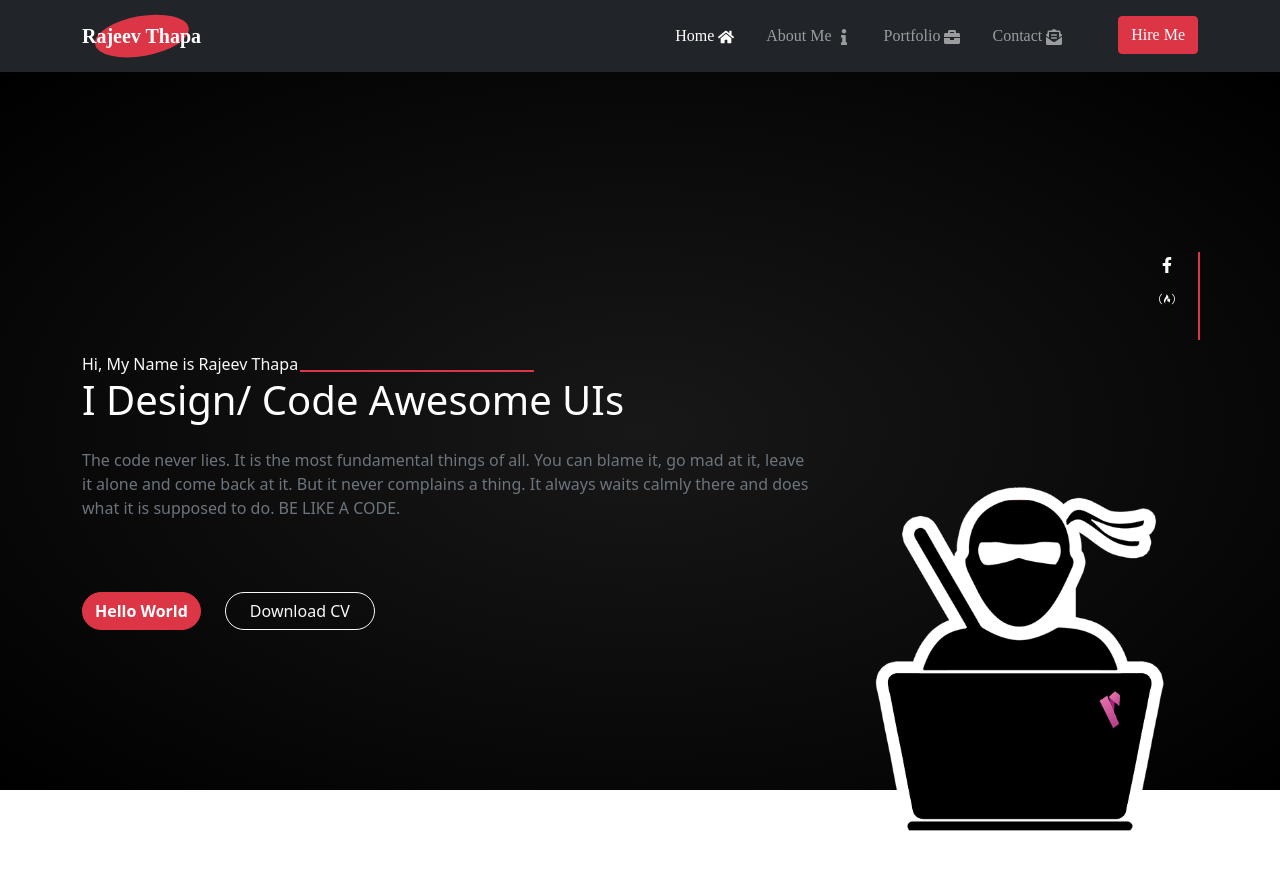
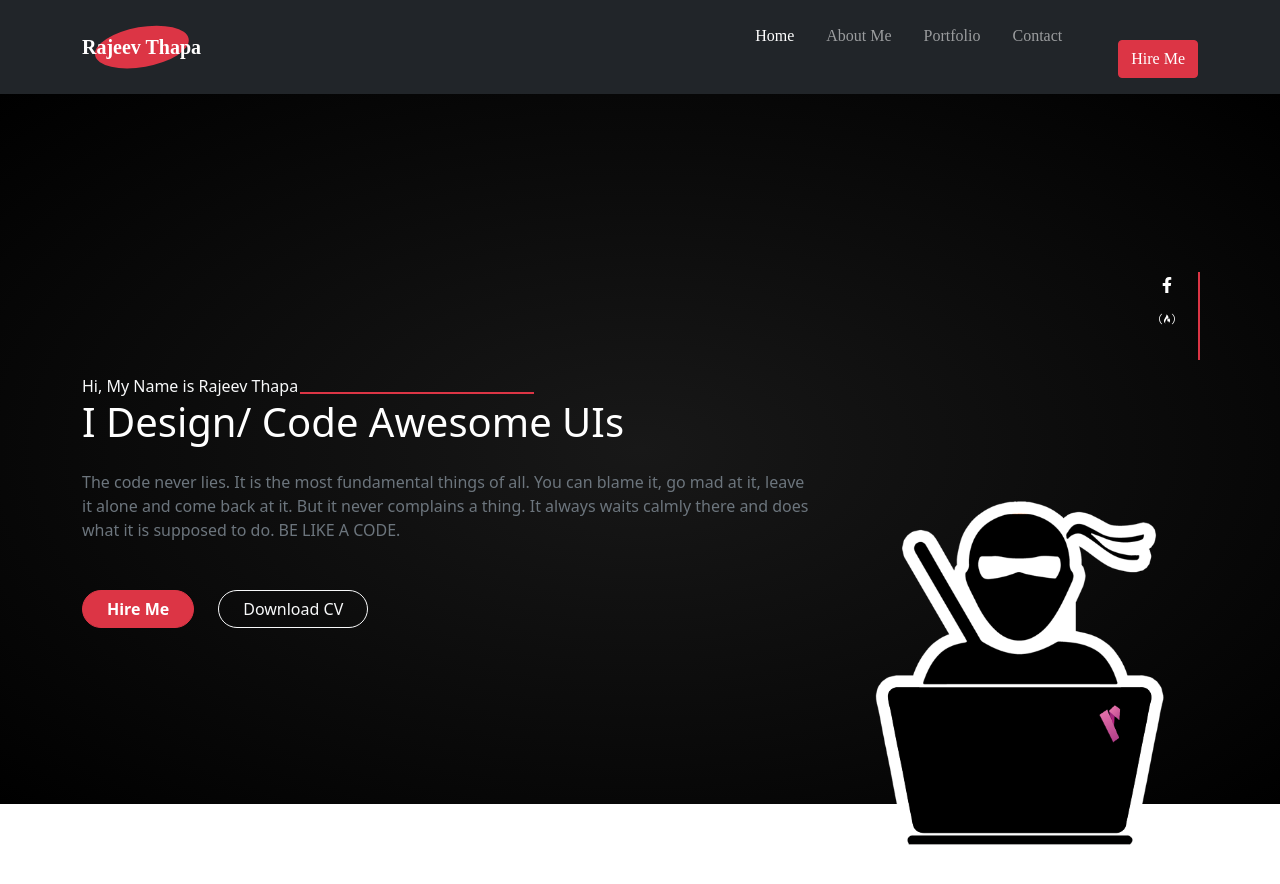
Before and after one commit to HumbleAssassin/react-portfolio, a React (Create React App) app: page / in a window 1280 px wide. Shown: the top 884 px of the page. After the commit the page ends 857 px from the top, so only its background shows below. Built offline with nearby package versions, Linux system fonts and the light colour scheme; a web font is replaced by a local one.

Commit message:
is it working?

```diff
--- a/src/Pages/landing/landing.css
+++ b/src/Pages/landing/landing.css
@@ -1,6 +1,5 @@
 .hero {
    background: radial-gradient(rgb(24, 24, 24), black);
-   margin-bottom: 100px;
    position: relative;
 }
 
@@ -103,22 +102,22 @@
 }
 
 .social-icons-bottom a {
-   transform: translateX(-900%) rotateY(-360deg);
+   transform: translateX(-600%) rotateY(-360deg);
    animation: open 1s ease-in-out forwards;
    transform-origin: left;
 }
 
 .social-icons-bottom a.facebook {
-   animation-delay: 500ms;
+   animation-delay: 600ms;
 }
-.social-icons-bottom a.free-code-camp {
+.social-icons-bottom a.freecodecamp {
    animation-delay: 450ms;
 }
 .social-icons-bottom a.google {
-   animation-delay: 350ms;
+   animation-delay: 300ms;
 }
 .social-icons-bottom a.github {
-   animation-delay: 200ms;
+   animation-delay: 150ms;
 }
 
 @keyframes open {
--- a/src/Pages/landing/landing.jsx
+++ b/src/Pages/landing/landing.jsx
@@ -5,6 +5,39 @@ import { FaFacebookF, FaFreeCodeCamp, FaGithub, FaGoogle, FaLinkedinIn } from "r
 import ninja from "../../assets/icon/ninja.png"
 
 import "./landing.css"
+
+const socialMediaLinks = [
+   {
+      id: 1,
+      name: "facebook",
+      icon: <FaFacebookF />,
+      url: "https://www.facebook.com/rajeev.thapa.73/",
+   },
+   {
+      id: 2,
+      name: "freecodecamp",
+      icon: <FaFreeCodeCamp />,
+      url: "https://forum.freecodecamp.org/u/humbleassassin/summary",
+   },
+   {
+      id: 3,
+      name: "google",
+      icon: <FaGoogle />,
+      url: "mailto:thaparajeev1985@gmail.com",
+   },
+   {
+      id: 4,
+      name: "github",
+      icon: <FaGithub />,
+      url: "https://github.com/HumbleAssassin",
+   },
+   {
+      id: 5,
+      name: "linkedin",
+      icon: <FaLinkedinIn />,
+      url: "https://www.linkedin.com/in/rajeev-thapa-b1b5941b3/",
+   },
+]
 
 function Hero() {
    return (
@@ -20,9 +53,9 @@ function Hero() {
                      thing. It always waits calmly there and does what it is supposed to do. BE LIKE
                      A CODE.
                   </p>
-                  <div className="pt-4">
-                     <Link to="hireme" className="btn btn-danger rounded-pill me-4 fw-bold">
-                        Hello World
+                  <div className="my-3">
+                     <Link to="hireme" className="btn btn-danger rounded-pill px-4 me-4 fw-bold ">
+                        Hire Me
                      </Link>
                      <a
                         href="https://drive.google.com/file/d/1c6SIBJALsMgaCpfcYT1jinaqg5clFQdJ/view?usp=sharing"
@@ -37,41 +70,16 @@ function Hero() {
                   <img src={ninja} alt="" className="w-100 ninja d-none d-md-block" />
                </div>
                <div className="social-icons-bottom d-lg-none d-flex gap-3 mb-5 justify-content-start w-75">
-                  <a
-                     href="https://www.facebook.com/rajeev.thapa.73/"
-                     rel="noreferrer"
-                     target="_blank"
-                     className="social-link facebook text-white">
-                     <FaFacebookF />
-                  </a>
-                  <a
-                     href="https://forum.freecodecamp.org/u/humbleassassin/summary"
-                     target="_blank"
-                     rel="noreferrer"
-                     className="social-link free-code-camp text-white">
-                     <FaFreeCodeCamp />
-                  </a>
-                  <a
-                     href="mailto:thaparajeev1985@gmail.com"
-                     target="_blank"
-                     rel="noreferrer"
-                     className="social-link google text-white">
-                     <FaGoogle />
-                  </a>
-                  <a
-                     href="https://github.com/HumbleAssassin"
-                     rel="noreferrer"
-                     target="_blank"
-                     className="social-link github text-white">
-                     <FaGithub />
-                  </a>
-                  <a
-                     href="https://www.linkedin.com/in/rajeev-thapa-b1b5941b3/"
-                     rel="noreferrer"
-                     target="_blank"
-                     className="social-link linkedin text-white">
-                     <FaLinkedinIn />
-                  </a>
+                  {socialMediaLinks.map((link) => (
+                     <a
+                        key={link.id}
+                        href={link.url}
+                        rel="noreferrer"
+                        target="_blank"
+                        className={`social-link ${link.name} text-white`}>
+                        {link.icon}
+                     </a>
+                  ))}
                </div>
             </div>
             <div className="social-icons d-none d-lg-flex">
--- a/src/navbar.component/Navbar.js
+++ b/src/navbar.component/Navbar.js
@@ -1,8 +1,31 @@
 import React from "react"
+
 import { NavLink } from "react-router-dom"
-import { FaHome, FaInfo, FaBriefcase, FaEnvelopeOpenText } from "react-icons/fa"
 import "./navbar.css"
 import Logo from "../common/logo/Logo"
+
+const navLinks = [
+   {
+      id: 1,
+      url: "/",
+      name: "Home",
+   },
+   {
+      id: 2,
+      url: "about-me",
+      name: "About Me",
+   },
+   {
+      id: 3,
+      url: "portfolio",
+      name: "Portfolio",
+   },
+   {
+      id: 4,
+      url: "contact",
+      name: "Contact",
+   },
+]
 
 function Navbar() {
    return (
@@ -18,27 +41,14 @@ function Navbar() {
             </button>
             <div className="collapse navbar-collapse" id="navbarCollapse">
                <ul className="navbar-nav ms-auto mb-2 mb-lg-0 me-0 me-lg-0 text-end">
-                  <li className="nav-item ms-3">
-                     <NavLink to="/" className="nav-link">
-                        Home <FaHome />
-                     </NavLink>
-                  </li>
-                  <li className="nav-item ms-3">
-                     <NavLink to="/about-me" className="nav-link">
-                        About Me <FaInfo />
-                     </NavLink>
-                  </li>
-                  <li className="nav-item ms-3">
-                     <NavLink to="/portfolio" className="nav-link">
-                        Portfolio <FaBriefcase />
-                     </NavLink>
-                  </li>
-                  <li className="nav-item ms-3">
-                     <NavLink to="/contact" className="nav-link">
-                        Contact <FaEnvelopeOpenText />
-                     </NavLink>
-                  </li>
-                  <li className="nav-item ms-lg-5">
+                  {navLinks.map((link) => (
+                     <li className="nav-item ms-3" key={link.id}>
+                        <NavLink to={link.url} className="nav-link">
+                           {link.name}
+                        </NavLink>
+                     </li>
+                  ))}
+                  <li className="nav-item ms-lg-5 mt-4">
                      <NavLink to="/hireme" className="btn btn-danger ">
                         Hire Me
                      </NavLink>
```
